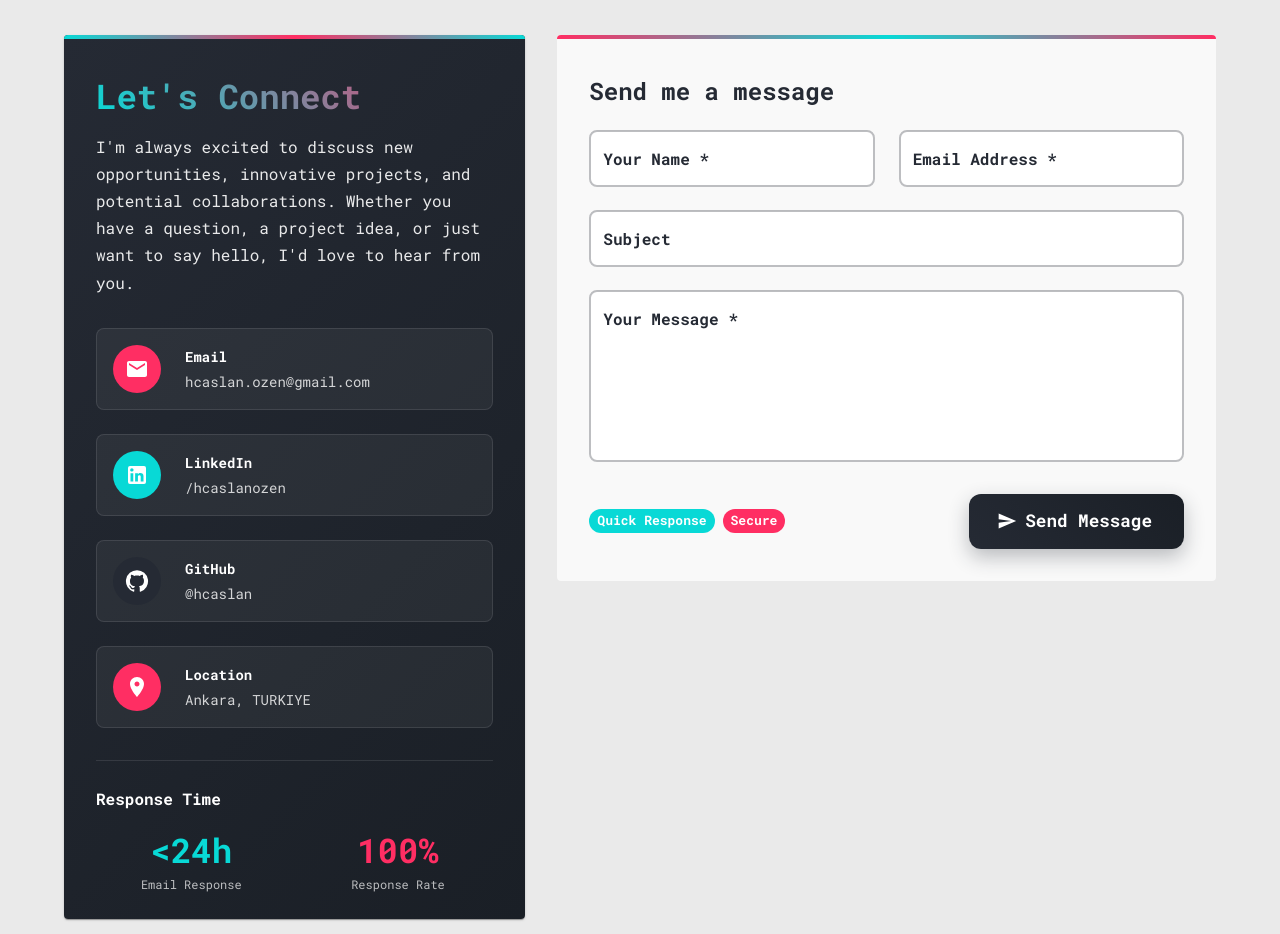
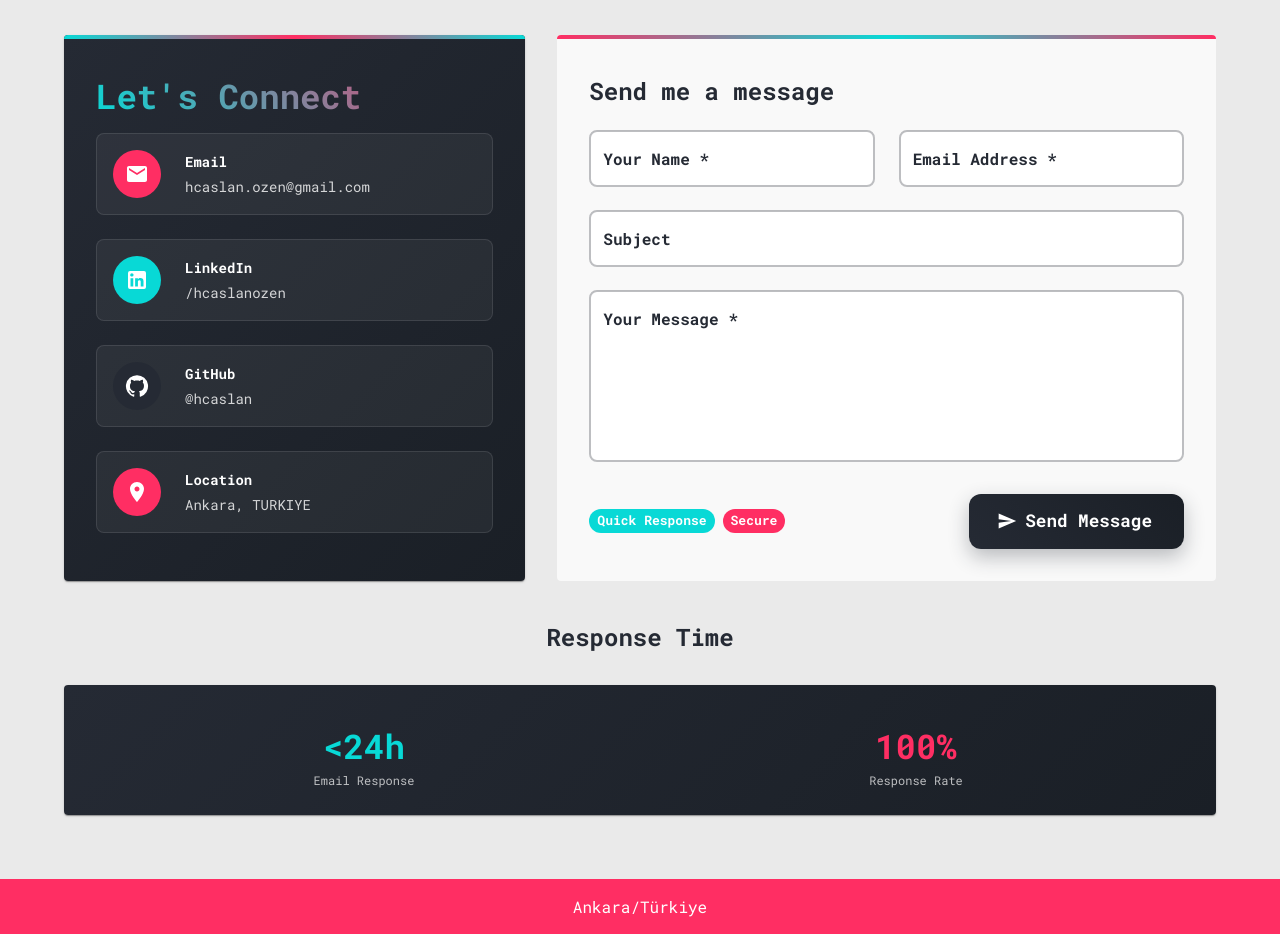
Before and after one commit to hcaslan/hcaslan.github.io, a React (Create React App) app: page / in a window 1280 px wide. Shown: the part 4140-5074 px from the top of the page. Built offline with nearby package versions, Linux system fonts and the light colour scheme.

Commit message:
Refactors contact section layout
Improves the contact section layout by moving the "Response Time" section out of the card and into its own grid item.

```diff
--- a/src/components/molecules/ContactSection.tsx
+++ b/src/components/molecules/ContactSection.tsx
@@ -198,7 +198,6 @@ const ContactSection = forwardRef<HTMLDivElement>((props, ref) => {
               sx={{
                 background: "linear-gradient(135deg, #252A34 0%, #1a1f26 100%)",
                 color: "white",
-                height: "100%",
                 position: "relative",
                 overflow: "hidden",
                 "&::before": {
@@ -226,16 +225,6 @@ const ContactSection = forwardRef<HTMLDivElement>((props, ref) => {
                   }}
                 >
                   Let's Connect
-                </Typography>
-
-                <Typography
-                  variant="body1"
-                  sx={{ mb: 4, opacity: 0.9, lineHeight: 1.7 }}
-                >
-                  I'm always excited to discuss new opportunities, innovative
-                  projects, and potential collaborations. Whether you have a
-                  question, a project idea, or just want to say hello, I'd love
-                  to hear from you.
                 </Typography>
 
                 <Box sx={{ space: 3 }}>
@@ -290,50 +279,6 @@ const ContactSection = forwardRef<HTMLDivElement>((props, ref) => {
                       </Box>
                     </Box>
                   ))}
-                </Box>
-
-                {/* Quick Stats */}
-                <Box
-                  sx={{
-                    mt: 4,
-                    pt: 3,
-                    borderTop: "1px solid rgba(255, 255, 255, 0.1)",
-                  }}
-                >
-                  <Typography
-                    variant="subtitle1"
-                    sx={{ mb: 2, fontWeight: 600 }}
-                  >
-                    Response Time
-                  </Typography>
-                  <Grid container spacing={2}>
-                    <Grid item xs={6}>
-                      <Box sx={{ textAlign: "center" }}>
-                        <Typography
-                          variant="h4"
-                          sx={{ fontWeight: "bold", color: "#08D9D6" }}
-                        >
-                          {"<24h"}
-                        </Typography>
-                        <Typography variant="caption" sx={{ opacity: 0.7 }}>
-                          Email Response
-                        </Typography>
-                      </Box>
-                    </Grid>
-                    <Grid item xs={6}>
-                      <Box sx={{ textAlign: "center" }}>
-                        <Typography
-                          variant="h4"
-                          sx={{ fontWeight: "bold", color: "#FF2E63" }}
-                        >
-                          100%
-                        </Typography>
-                        <Typography variant="caption" sx={{ opacity: 0.7 }}>
-                          Response Rate
-                        </Typography>
-                      </Box>
-                    </Grid>
-                  </Grid>
                 </Box>
               </CardContent>
             </Card>
@@ -540,6 +485,64 @@ const ContactSection = forwardRef<HTMLDivElement>((props, ref) => {
             </Paper>
           </Grid>
         </Grid>
+        <Grid container spacing={4} sx={{ mt: 1 }}>
+          <Grid item xs={12}>
+            <Typography
+              variant="h5"
+              sx={{
+                textAlign: "center",
+                mb: 4,
+                fontWeight: "bold",
+                color: "paletteSecondColour.main",
+              }}
+            >
+              Response Time
+            </Typography>
+            <Card
+              sx={{
+                background: "linear-gradient(135deg, #252A34 0%, #1a1f26 100%)",
+                width: "100%",
+                color: "white",
+                position: "relative",
+                overflow: "hidden",
+              }}
+            >
+              <CardContent sx={{ p: 4, pt: 5 }}>
+                {/* Quick Stats */}
+                <Box sx={{}}>
+                  <Grid container spacing={2}>
+                    <Grid item xs={6}>
+                      <Box sx={{ textAlign: "center" }}>
+                        <Typography
+                          variant="h4"
+                          sx={{ fontWeight: "bold", color: "#08D9D6" }}
+                        >
+                          {"<24h"}
+                        </Typography>
+                        <Typography variant="caption" sx={{ opacity: 0.7 }}>
+                          Email Response
+                        </Typography>
+                      </Box>
+                    </Grid>
+                    <Grid item xs={6}>
+                      <Box sx={{ textAlign: "center" }}>
+                        <Typography
+                          variant="h4"
+                          sx={{ fontWeight: "bold", color: "#FF2E63" }}
+                        >
+                          100%
+                        </Typography>
+                        <Typography variant="caption" sx={{ opacity: 0.7 }}>
+                          Response Rate
+                        </Typography>
+                      </Box>
+                    </Grid>
+                  </Grid>
+                </Box>
+              </CardContent>
+            </Card>
+          </Grid>
+        </Grid>
       </Container>
     </ThemeElement>
   );
```
